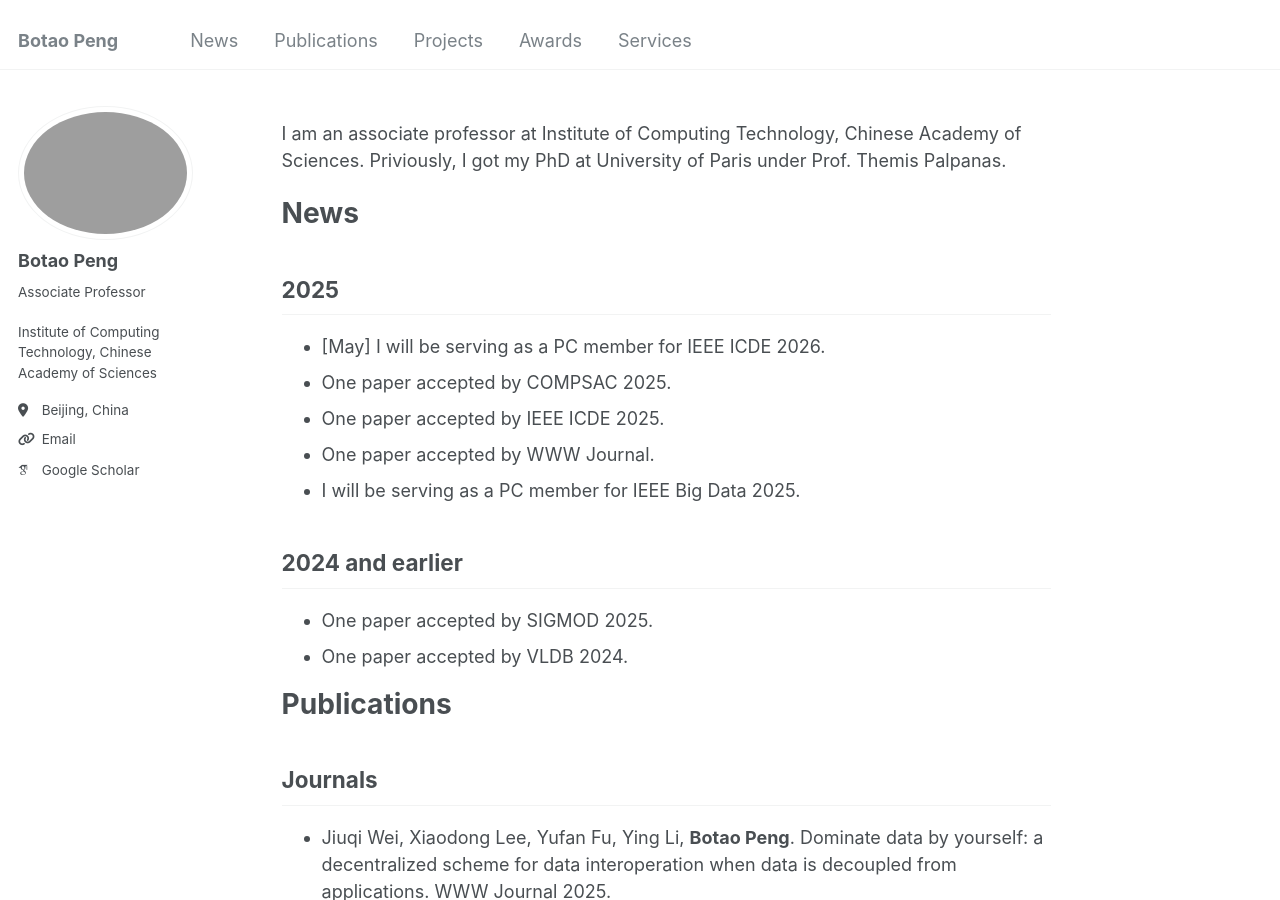
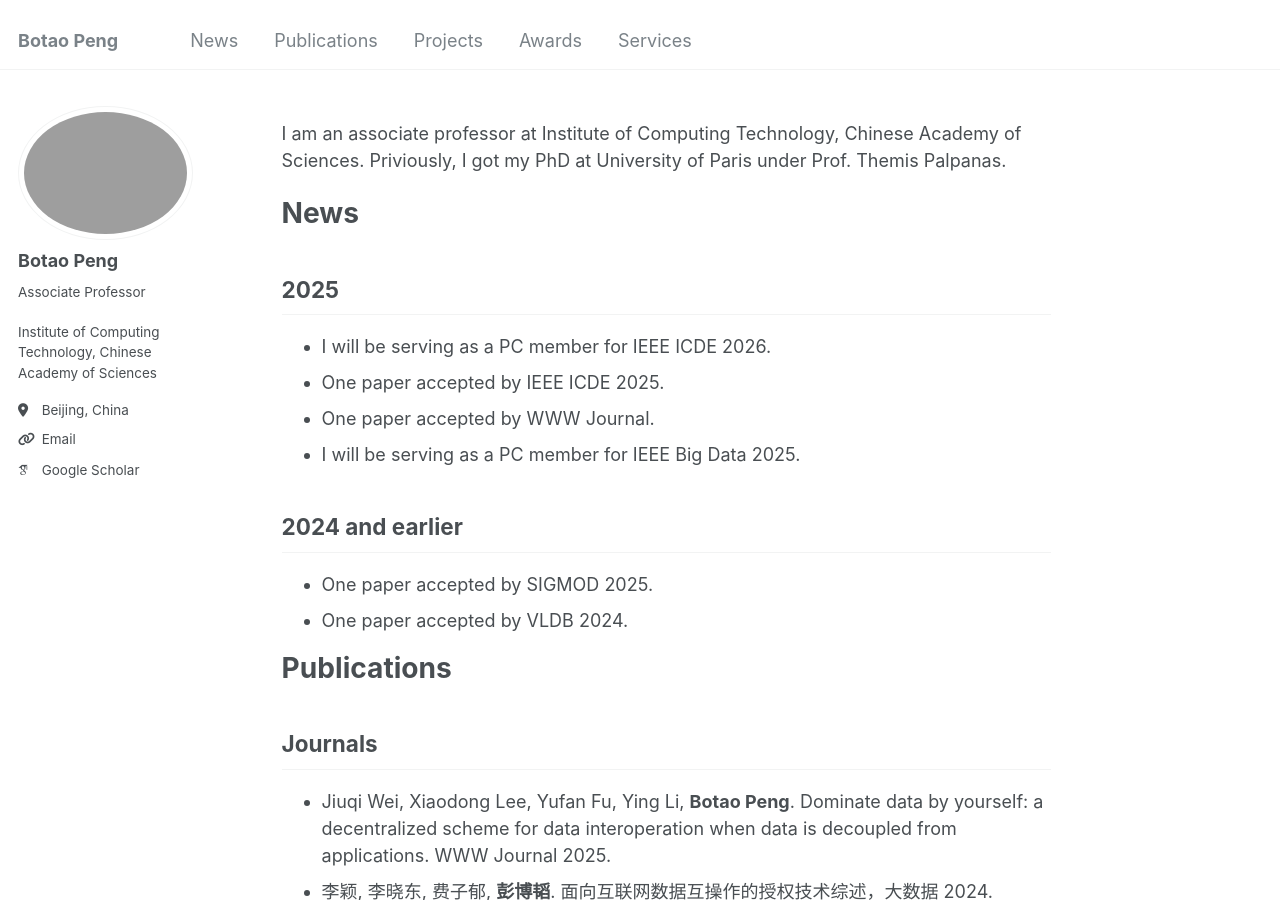
Before and after one commit to BotaoPENG/botaopeng.github.io, a Jekyll site: the page built from _pages/about.md, in a window 1280 px wide and 900 px high. Built offline with Jekyll 4.4.1, drawn with Linux system fonts in a browser that asks for light colours; some web fonts are replaced.

Commit message:
Update about.md

```diff
--- a/_pages/about.md
+++ b/_pages/about.md
@@ -13,8 +13,7 @@ Priviously, I got my PhD at University of Paris under Prof. Themis Palpanas.
 
 ## 2025
 
-- [May] I will be serving as a PC member for IEEE ICDE 2026.
-- One paper accepted by COMPSAC 2025.
+- I will be serving as a PC member for IEEE ICDE 2026.
 - One paper accepted by IEEE ICDE 2025.
 - One paper accepted by WWW Journal.
 - I will be serving as a PC member for IEEE Big Data 2025.
```
